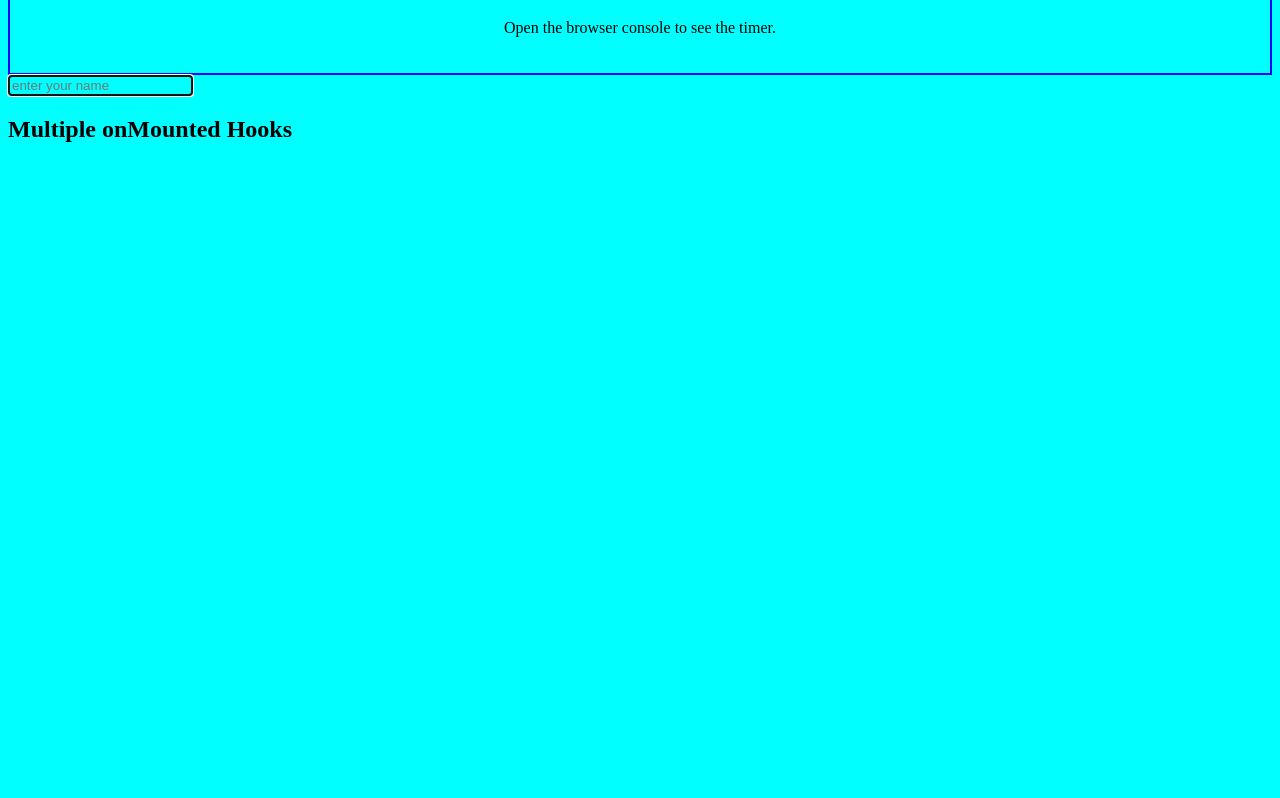
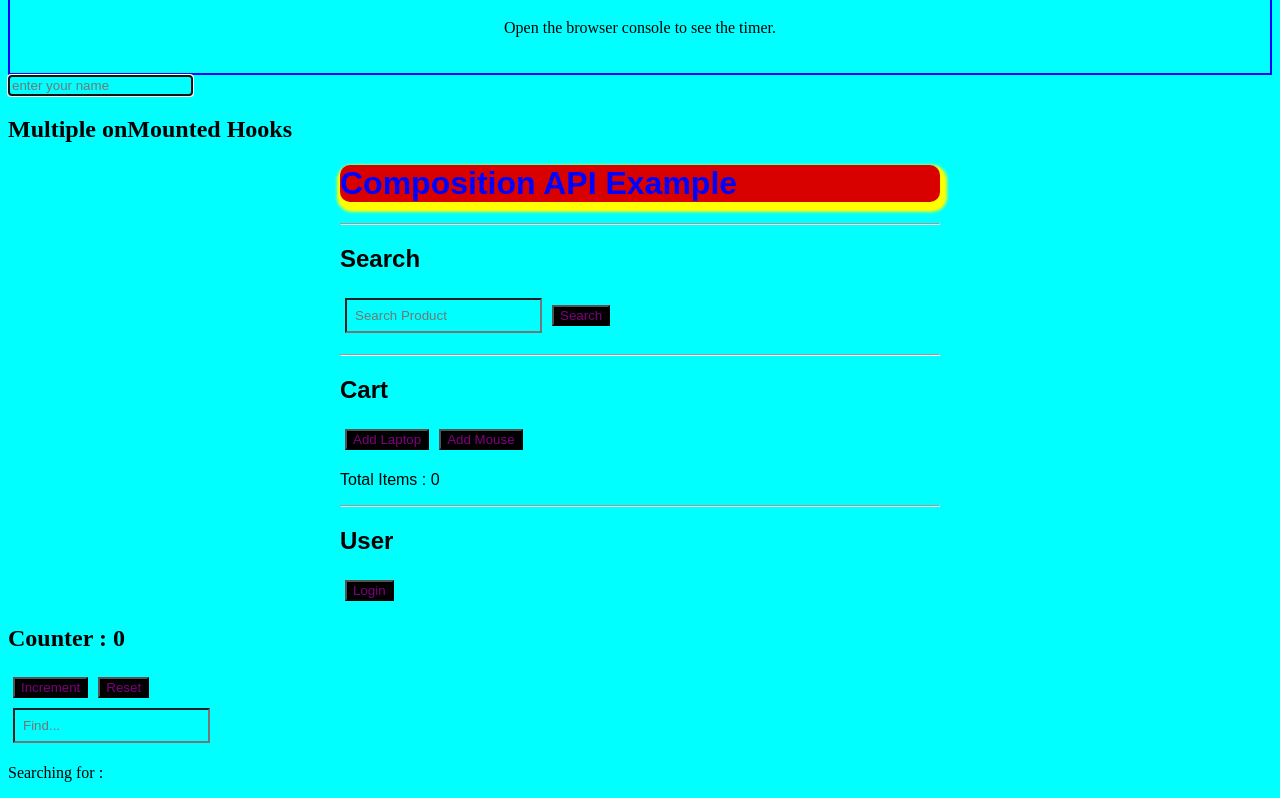
Before and after one commit to Subhanshaik123/Vue_Learn, a Vue app: page / in a window 1280 px wide. Shown: the part 8784-9582 px from the top of the page. Before the commit the page ends 8947 px from the top, so only its background shows below. Built offline with nearby package versions, Linux system fonts and the light colour scheme.

Commit message:
Added vue learning files

```diff
--- a/src/App.vue
+++ b/src/App.vue
@@ -21,6 +21,7 @@ import DataList from './components/DataList.vue'
 import MouseTracer from './components/MouseTracer.vue'
 import ChildComponent from './components/ChildComponent.vue'
 import Day_11 from './Day_11.vue'
+import Day_12 from './Day_12.vue'
 import {provide} from 'vue'
 const title = ref("Vue.js")
 
@@ -86,4 +87,5 @@ provide('theme', theme)
   </MouseTracer>
   <ChildComponent />
   <Day_11 />
+  <Day_12 />
 </template>
--- /dev/null
+++ b/src/Day_12.vue
@@ -0,0 +1,96 @@
+<template>
+  <div class="container">
+    <h1>Composition API Example</h1>
+    <hr>
+    <h2>Search</h2>
+    <input v-model="query"placeholder="Search Product">
+    <button @click="search">
+      Search
+    </button>
+    <p v-if="hasResults">
+      Results Found
+    </p>
+    <ul>
+      <li v-for="item in results":key="item">{{ item }}</li>
+    </ul>
+    <hr>
+    <h2>Cart</h2>
+    <button @click="addToCart('Laptop')"> Add Laptop</button>
+    <button @click="addToCart('Mouse')"> Add Mouse</button>
+    <p>Total Items : {{ cartTotal }}</p>
+    <ul>
+      <li v-for="item in cart":key="item">{{ item }}</li>
+    </ul>
+    <hr>
+    <h2>User</h2>
+    <button @click="login">
+      Login
+    </button>
+    <p v-if="user">
+      Welcome {{ user }}
+    </p>
+  </div>
+  <Child ref="child"/>
+<button @click="increase">Increment</button>
+<button @click="restart">Reset</button><br>
+<SearchBox v-model="find"/>
+<p>Searching for : {{ find }}</p>
+</template>
+<script setup>
+import { ref, computed, onMounted } from "vue"
+import Child from "./components/Child.vue"
+import SearchBox from "./components/SearchBox.vue"
+const query = ref("")
+const find = ref("")
+const results = ref([])
+function search(){
+    if(query.value !== ""){
+        results.value = [
+            query.value + " 1",
+            query.value + " 2",
+            query.value + " 3"
+        ]
+    }
+}
+const hasResults = computed(()=>{
+    return results.value.length > 0
+})
+const cart = ref([])
+function addToCart(product){
+    cart.value.push(product)
+}
+const cartTotal = computed(()=>{
+    return cart.value.length
+})
+const user = ref(null)
+function login(){
+    user.value = "Subhan"
+}
+onMounted(()=>{
+    console.log("Component Mounted")
+})
+
+const child = ref(null)
+
+function increase() {
+    child.value.increment()
+}
+
+function restart() {
+    child.value.reset()
+}
+</script>
+<style scoped>
+.container{
+    width:600px;
+    margin:auto;
+    font-family:Arial;
+}
+button{
+    margin:5px;
+}
+input{
+    padding:8px;
+    margin:5px;
+}
+</style>
--- /dev/null
+++ b/src/components/Child.vue
@@ -0,0 +1,18 @@
+<script setup>
+import { ref } from "vue"
+const count = ref(0)
+function increment() {
+    count.value++
+}
+function reset() {
+    count.value = 0
+}
+defineExpose({
+    count,
+    increment,
+    reset
+})
+</script>
+<template>
+<h2>Counter : {{ count }}</h2>
+</template>
--- /dev/null
+++ b/src/components/SearchBox.vue
@@ -0,0 +1,6 @@
+<script setup>
+const find = defineModel()
+</script>
+<template>
+<input placeholder="Find..." v-model="find">
+</template>
```
